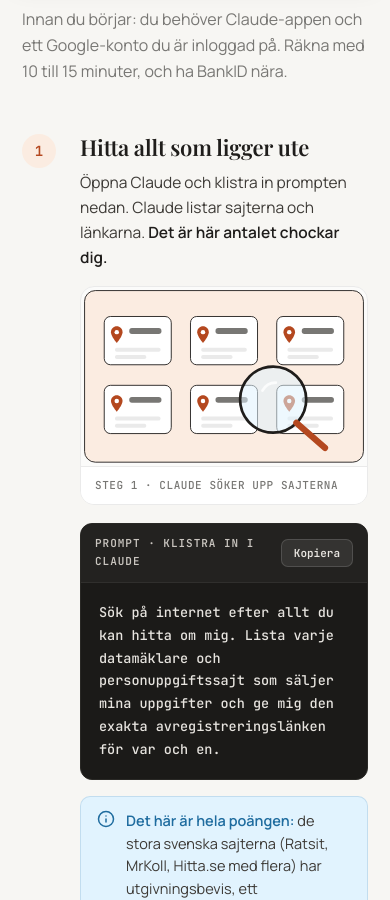
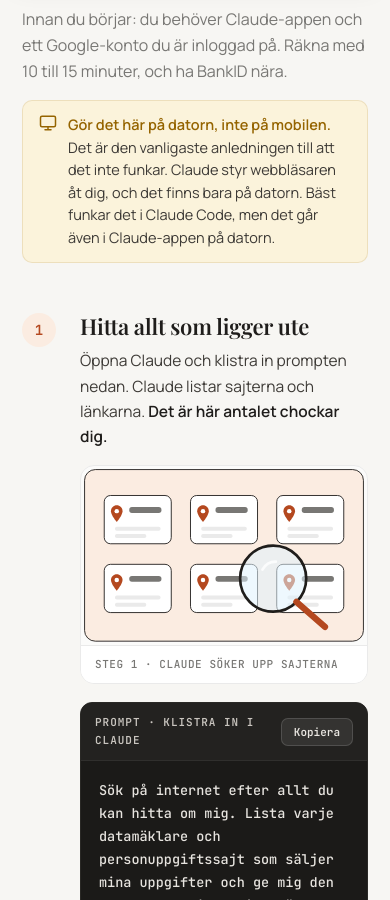
Before and after one commit to jhwaijeh-gif/radera-fotavtryck, a plain HTML site: page index.html in a window 390 px wide. Shown: the part 851-1751 px from the top of the page. Drawn offline with nearby package versions, Linux system fonts and the light colour scheme; a web font is replaced by a local one.

Commit message:
Add prominent note: desktop not mobile, works best in Claude Code

```diff
--- a/index.html
+++ b/index.html
@@ -202,6 +202,8 @@
       <div class="sec-sub">Innan du börjar: du behöver Claude-appen och ett Google-konto du är inloggad på. Räkna med 10 till 15 minuter, och ha BankID nära.</div>
     </div>
 
+    <div class="note reveal"><span class="lb"><svg viewBox="0 0 24 24" fill="none" stroke="currentColor" stroke-width="2" stroke-linecap="round" stroke-linejoin="round"><rect x="2" y="3" width="20" height="14" rx="2"/><path d="M8 21h8M12 17v4"/></svg></span><span><b>Gör det här på datorn, inte på mobilen.</b> Det är den vanligaste anledningen till att det inte funkar. Claude styr webbläsaren åt dig, och det finns bara på datorn. Bäst funkar det i Claude Code, men det går även i Claude-appen på datorn.</span></div>
+
     <div class="steps">
 
       <!-- 1 -->
```
